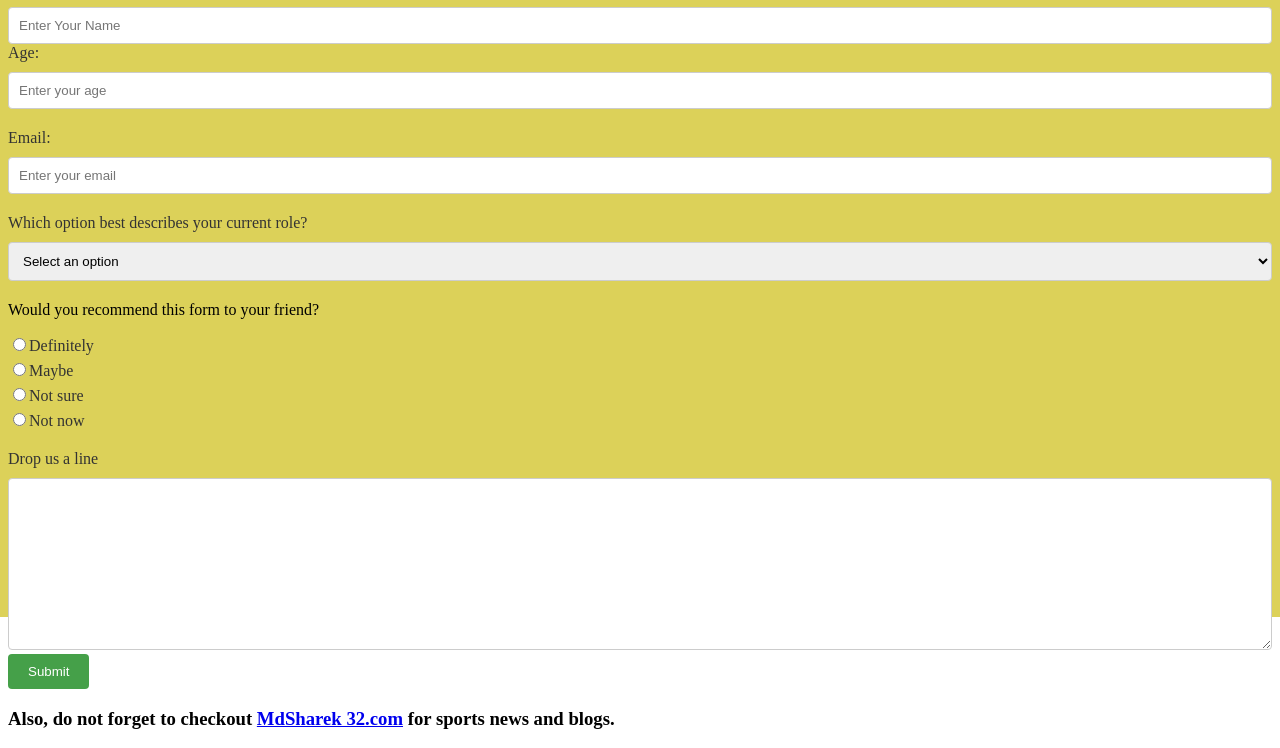
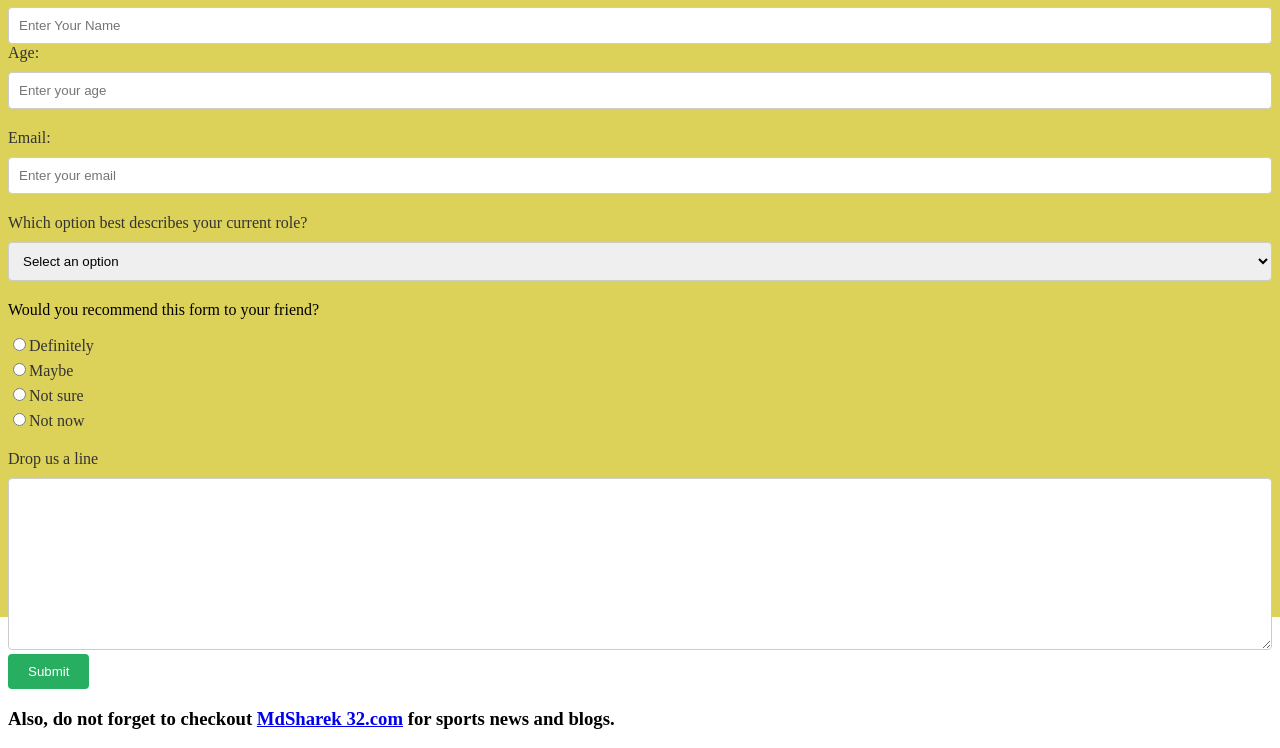
Before and after one commit to sharek32/sharek-s-survey-form, a plain HTML site: page index.html in a window 1280 px wide. In both pictures the pointer is over the button "Submit". Shown: the part 183-931 px from the top of the page. Drawn offline with Linux system fonts and the light colour scheme.

Commit message:
index.html

```diff
--- a/index.html
+++ b/index.html
@@ -54,7 +54,7 @@ input[type="number"], select, textarea {
     }
 
   button:hover {
-        background-color: #45a049;
+        background-color: #27AE60;
     }
 
   .btn::before {
```
